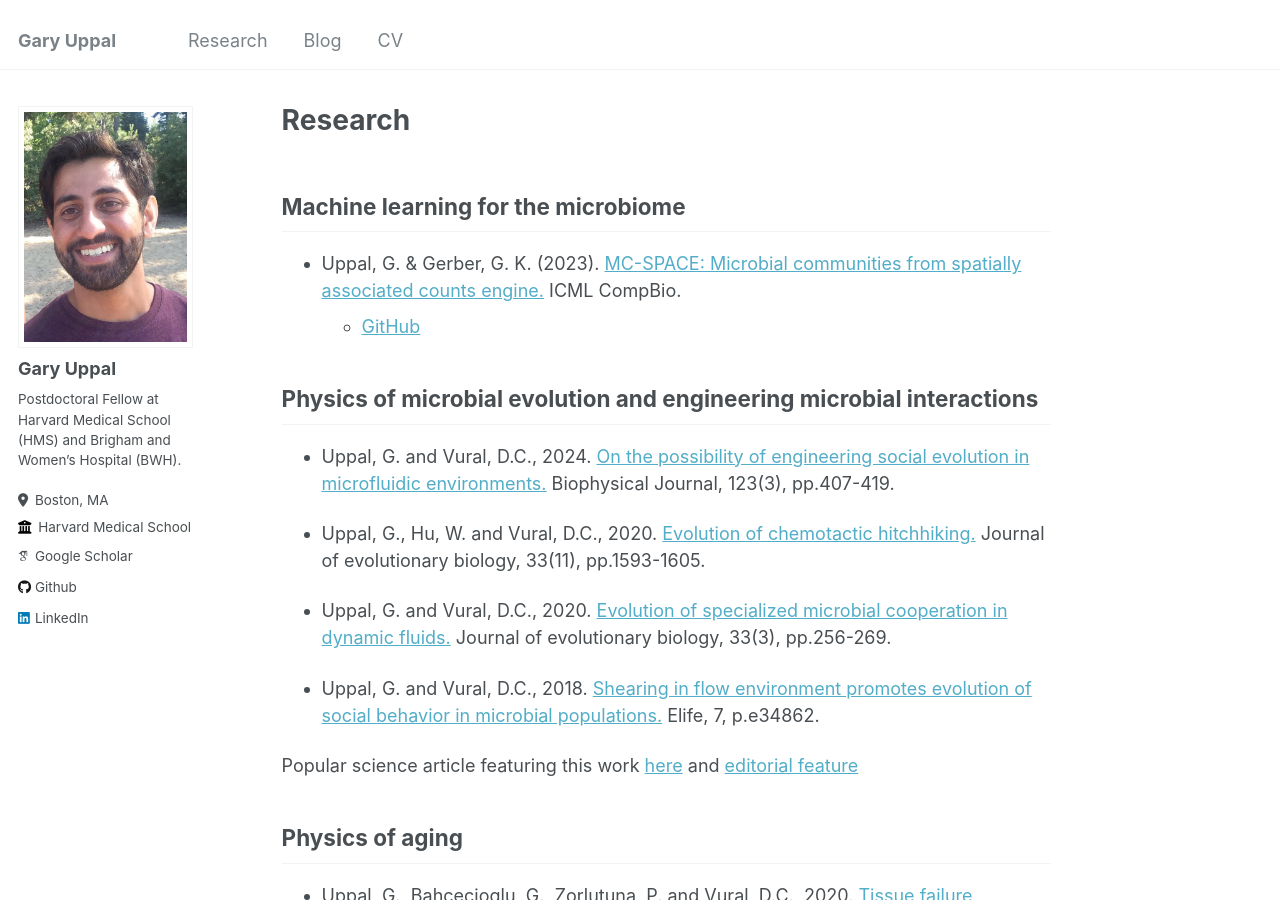
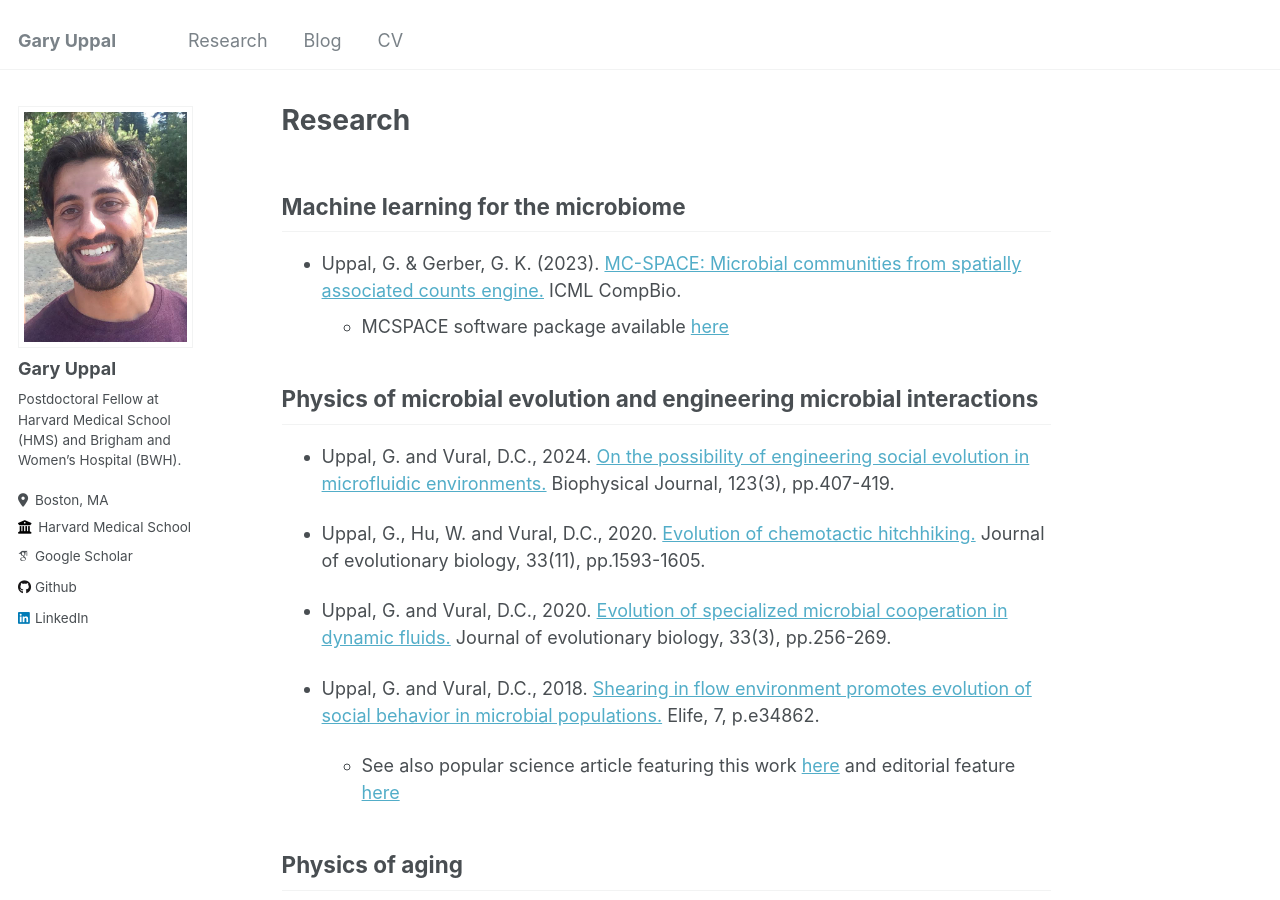
Before and after one commit to garyuppal/garyuppal.github.io, a Jekyll site: the page built from _pages/research.md, in a window 1280 px wide and 900 px high. Built offline with Jekyll 4.4.1, drawn with Linux system fonts in a browser that asks for light colours; some web fonts are replaced.

Commit message:
update research page

```diff
--- a/_pages/research.md
+++ b/_pages/research.md
@@ -11,7 +11,7 @@ author_profile: true
 [//]: #(add desciption of field and importance/relevance/practical applications...)
 
 * Uppal, G. & Gerber, G. K. (2023). [MC-SPACE: Microbial communities from spatially associated counts engine.](https://garyuppal.github.io/files/WCBICML2023_paper48.pdf) ICML CompBio.
-    - [GitHub](https://github.com/gerberlab/MCSPACE)
+    - MCSPACE software package available [here](https://github.com/gerberlab/MCSPACE)
 
 [//]: #(graphical abstract(s) and github link -- as software package)
 
@@ -25,7 +25,7 @@ author_profile: true
 
 * Uppal, G. and Vural, D.C., 2018. [Shearing in flow environment promotes evolution of social behavior in microbial populations.](https://elifesciences.org/articles/34862.pdf) Elife, 7, p.e34862.
 
-Popular science article featuring this work [here](https://phys.org/news/2018-05-fluid-dynamics-key-role-evolution.html) and [editorial feature](https://medium.com/life-on-earth/going-with-the-flow-adeb65b150a4)
+    - See also popular science article featuring this work [here](https://phys.org/news/2018-05-fluid-dynamics-key-role-evolution.html) and editorial feature [here](https://medium.com/life-on-earth/going-with-the-flow-adeb65b150a4)
 
 ## Physics of aging
 
```
